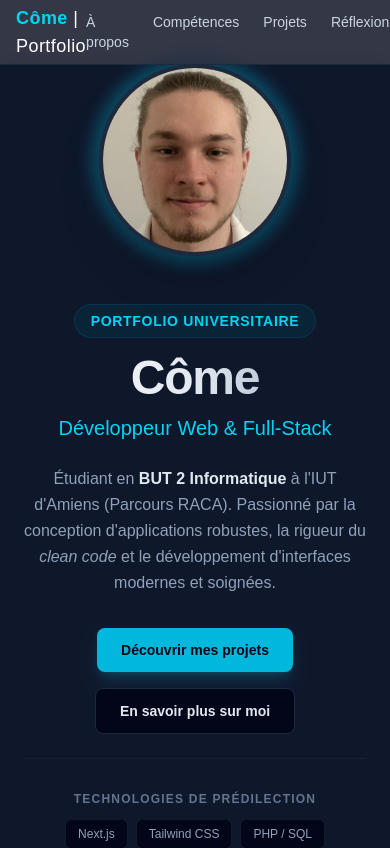
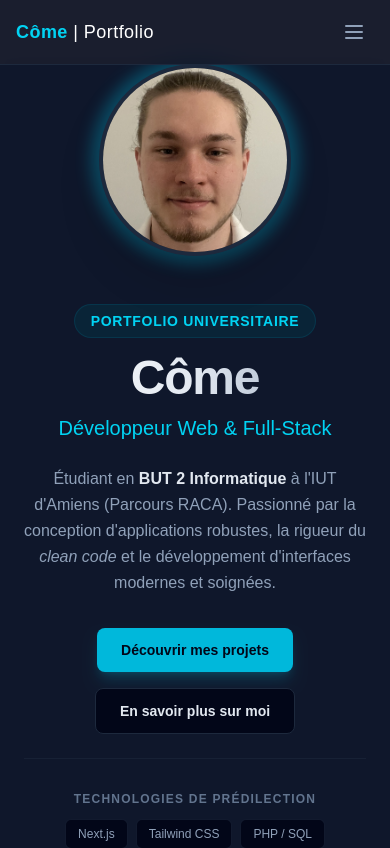
Before and after one commit to Meqle/portfolio-but2, a Next.js app: page / in a window 390 px wide. Shown: the top 848 px of the page. Built offline with nearby package versions, Linux system fonts and the light colour scheme.

Commit message:
feat: ajout menu burger

```diff
--- /dev/null
+++ b/app/components/Navbar.tsx
@@ -0,0 +1,75 @@
+'use client';
+
+import React, { useState } from 'react';
+import Link from 'next/link';
+
+export default function Navbar() {
+  const [isOpen, setIsOpen] = useState(false);
+
+  const toggleMenu = () => setIsOpen(!isOpen);
+  const closeMenu = () => setIsOpen(false);
+
+  const navLinks = [
+    { href: '/about', label: 'À propos' },
+    { href: '/competences', label: 'Compétences' },
+    { href: '/projets', label: 'Projets' },
+    { href: '/reflexion', label: 'Réflexion' },
+    { href: '/contact', label: 'Contact' },
+  ];
+
+  return (
+    <nav className="w-full bg-slate-950/90 backdrop-blur border-b border-slate-800 fixed top-0 z-50 text-white">
+      <div className="max-w-5xl mx-auto px-4 h-16 flex items-center justify-between">
+
+        {/* Logo */}
+        <Link href="/" onClick={closeMenu} className="font-bold text-lg text-cyan-400 tracking-wide hover:text-cyan-300 transition z-50">
+          Côme <span className="text-white font-light">| Portfolio</span>
+        </Link>
+
+        {/* Liens Desktop (Masqués sur mobile) */}
+        <div className="hidden md:flex space-x-6 text-sm font-medium text-slate-300">
+          {navLinks.map((link) => (
+            <Link key={link.href} href={link.href} className="hover:text-cyan-400 transition">
+              {link.label}
+            </Link>
+          ))}
+        </div>
+
+        {/* Bouton Burger Mobile (Masqué sur desktop) */}
+        <button
+          onClick={toggleMenu}
+          className="md:hidden p-2 text-slate-400 hover:text-white focus:outline-none z-50"
+          aria-label="Toggle menu"
+        >
+          <svg className="h-6 w-6 fill-none stroke-current stroke-2" viewBox="0 0 24 24">
+            {isOpen ? (
+              // Icône Fermer (X)
+              <path strokeLinecap="round" strokeLinejoin="round" d="M6 18L18 6M6 6l12 12" />
+            ) : (
+              // Icône Menu (3 barres)
+              <path strokeLinecap="round" strokeLinejoin="round" d="M4 6h16M4 12h16M4 18h16" />
+            )}
+          </svg>
+        </button>
+
+        {/* Rideau Menu Mobile Overlay */}
+        <div className={`
+          fixed inset-0 bg-slate-950/98 flex flex-col items-center justify-center space-y-8 text-xl font-medium transition-transform duration-300 ease-in-out md:hidden z-40
+          ${isOpen ? 'translate-x-0' : 'translate-x-full'}
+        `}>
+          {navLinks.map((link) => (
+            <Link
+              key={link.href}
+              href={link.href}
+              onClick={closeMenu}
+              className="text-slate-300 hover:text-cyan-400 transition transform hover:scale-105 duration-200"
+            >
+              {link.label}
+            </Link>
+          ))}
+        </div>
+
+      </div>
+    </nav>
+  );
+}
--- a/app/layout.tsx
+++ b/app/layout.tsx
@@ -1,6 +1,6 @@
 import './globals.css'
-import Link from 'next/link'
 import React from 'react'
+import Navbar from './components/Navbar'
 
 export const metadata = {
   title: 'Portfolio - Côme',
@@ -16,22 +16,8 @@ export default function RootLayout({
     <html lang="fr">
       <body className="bg-slate-900 antialiased flex flex-col min-h-screen">
 
-        {/* Barre de navigation globale (Header) */}
-        <nav className="w-full bg-slate-950/80 backdrop-blur border-b border-slate-800 fixed top-0 z-50 text-white">
-          <div className="max-w-5xl mx-auto px-4 h-16 flex items-center justify-between">
-            <Link href="/" className="font-bold text-lg text-cyan-400 tracking-wide hover:text-cyan-300 transition">
-              Côme <span className="text-white font-light">| Portfolio</span>
-            </Link>
-
-            <div className="flex space-x-6 text-sm font-medium text-slate-300">
-              <Link href="/about" className="hover:text-cyan-400 transition">À propos</Link>
-              <Link href="/competences" className="hover:text-cyan-400 transition">Compétences</Link>
-              <Link href="/projets" className="hover:text-cyan-400 transition">Projets</Link>
-              <Link href="/reflexion" className="hover:text-cyan-400 transition">Réflexion</Link>
-              <Link href="/contact" className="hover:text-cyan-400 transition">Contact</Link>
-            </div>
-          </div>
-        </nav>
+        {/* Notre nouvelle barre de navigation responsive */}
+        <Navbar />
 
         {/* Contenu dynamique des pages */}
         <div className="pt-16 flex-grow flex flex-col">
@@ -46,7 +32,6 @@ export default function RootLayout({
               <p className="text-xs text-slate-500 mt-0.5">Parcours Réalisation d'Applications (RACA)</p>
             </div>
 
-            {/* Infos de contact et liens réseaux */}
             <div className="flex flex-wrap justify-center md:justify-end gap-x-4 gap-y-2 text-xs text-slate-400 items-center">
               <div className="flex items-center gap-1.5 font-medium text-slate-500">
                 <span>📍</span> Amiens
@@ -60,7 +45,6 @@ export default function RootLayout({
 
               <span className="text-slate-800">|</span>
 
-              {/* Lien GitHub */}
               <a
                 href="https://github.com/Meqle"
                 target="_blank"
@@ -75,7 +59,6 @@ export default function RootLayout({
 
               <span className="text-slate-800">|</span>
 
-              {/* Lien LinkedIn */}
               <a
                 href="https://www.linkedin.com/in/c%C3%B4me-vermeulen-4b601a38b/"
                 target="_blank"
@@ -90,7 +73,7 @@ export default function RootLayout({
 
               <span className="text-slate-800">|</span>
 
-              <p>© {new Date().getFullYear()} — Tous droits réservés</p>
+              <p>© 2026 — Tous droits réservés</p>
             </div>
           </div>
         </footer>
```
